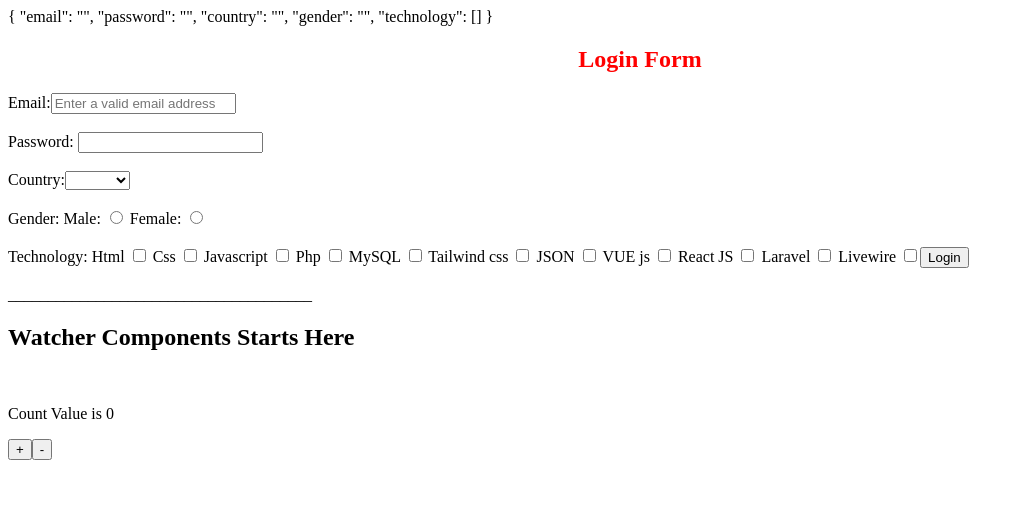
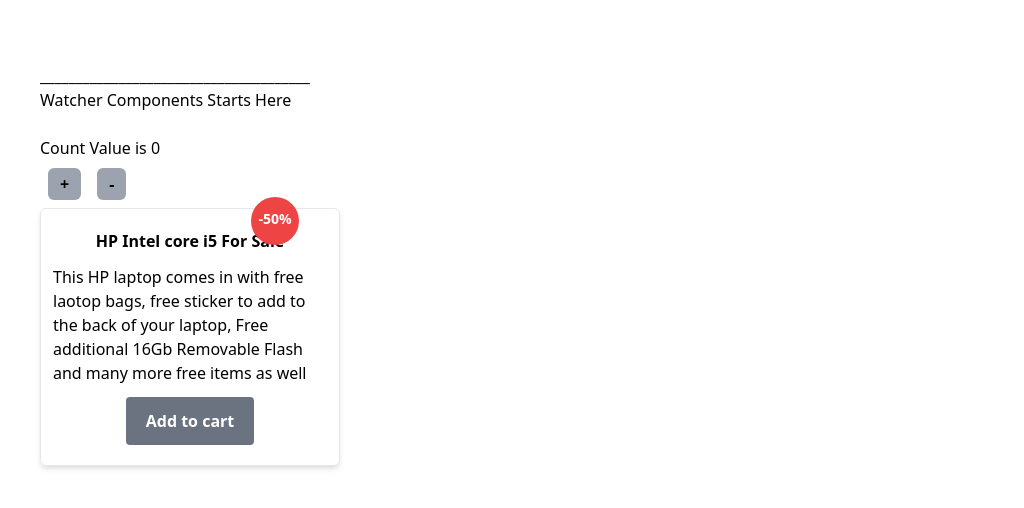
Before and after one commit to sanusiaz/clitut1, a Vue app: page / in a window 1280 px wide. Shown: the top 508 px of the page, without its empty margins (0-1024 px from the left). Built offline with nearby package versions, Linux system fonts and the light colour scheme.

Commit message:
Working with names slots

```diff
--- a/public/index.html
+++ b/public/index.html
@@ -6,12 +6,16 @@
     <meta name="viewport" content="width=device-width,initial-scale=1.0">
     <link rel="icon" href="<%= BASE_URL %>favicon.ico">
     <title><%= htmlWebpackPlugin.options.title %></title>
+
+    <!-- Tailwind css CDN -->
+    <link rel="stylesheet" href="https://unpkg.com/tailwindcss@2.2.19/dist/tailwind.min.css" />
+
   </head>
   <body>
     <noscript>
       <strong>We're sorry but <%= htmlWebpackPlugin.options.title %> doesn't work properly without JavaScript enabled. Please enable it to continue.</strong>
     </noscript>
-    <div id="app"></div>
+    <div id="app" class="p-10"></div>
     <!-- built files will be auto injected -->
   </body>
 </html>
--- a/src/App.vue
+++ b/src/App.vue
@@ -8,8 +8,35 @@
     <InputComponent :passUserName="getUserName()" name="Sanusi Abdulazeez"></InputComponent>
   </div> -->
 
-  <LoginFormComponent></LoginFormComponent>
+  <!-- <LoginFormComponent></LoginFormComponent> -->
   <WatcherComponentVue></WatcherComponentVue>
+  <div class="grid grid-cols-4 place-content-center place-items-cemter m-auto">
+    <SlotsComponent>
+      <template v-slot:header>
+        <div>
+          HP Intel core i5 For Sale
+        </div>
+      </template>
+
+      <template v-slot:main>
+        <div>
+            This HP laptop comes in with free laotop bags, free sticker to add to the back of your laptop, Free additional 16Gb Removable Flash and many more free items as well
+        </div>
+      </template>
+
+      <template v-slot:discount>
+        <div class="absolute -top-3 right-10 bg-red-500 text-white font-semibold rounded-full h-12 w-12 flex justify-center align-middle item-center text-sm p-3">
+           <span> -50%</span>
+        </div>
+      </template>
+
+      <template v-slot:footer>
+        <div>
+          <button class="bg-gray-500 text-white text-center font-semibold py-3 px-5 rounded">Add to cart</button>
+        </div>
+      </template>
+    </SlotsComponent>
+  </div>
 </template>
 
 <script>
@@ -17,7 +44,8 @@
 // import HomeComponent from './components/HomeComponent.vue'
 // import ChildComponent from './components/ChildComponent.vue'
 // import InputComponent from './components/InputComponent.vue'
-import LoginFormComponent from './components/LoginFormComponent.vue'
+// import LoginFormComponent from './components/LoginFormComponent.vue'
+import SlotsComponent from './components/SlotsComponent.vue';
 import WatcherComponentVue from './components/WatcherComponent.vue'
 
   export default {
@@ -33,12 +61,13 @@
       }
     },
     components: {
-      // HomeComponent,
-      // ChildComponent,
-      // InputComponent,
-      LoginFormComponent,
-      WatcherComponentVue
-    },
+    // HomeComponent,
+    // ChildComponent,
+    // InputComponent,
+    // LoginFormComponent,
+    WatcherComponentVue,
+    SlotsComponent
+},
 
     methods: {
       getUserName(name) {
@@ -48,5 +77,8 @@
 }
 </script>
 
-<style >
+<style scoped>
+.cart-wrapper {
+
+}
 </style>
--- /dev/null
+++ b/src/components/SlotsComponent.vue
@@ -0,0 +1,18 @@
+<template>
+    <div class="border border-gray-200 relative rounded-md p-3 py-5 shadow-md transition-all duration-200 hover:shadow-lg hover:translate-y-5 hover:duration-200 flex place-items-center flex-col gap-3">
+        <div class="font-semibold text-center">
+            <slot name="header">Header Slot Component</slot>
+        </div>
+        <slot name="main">Default Main Slots Components</slot>
+
+        <slot name="discount">-50%</slot>
+
+        <slot name="footer">Default Footer Components</slot>
+    </div>
+</template>
+
+<script>
+export default {
+    name: 'SlotsComponent',
+}
+</script>
--- a/src/components/WatcherComponent.vue
+++ b/src/components/WatcherComponent.vue
@@ -4,8 +4,8 @@
         ______________________________________
         <h2>Watcher Components Starts Here</h2> <br>
         <p>Count Value is {{ count }}</p>
-        <button @click="increaseCount()">+</button>
-        <button @click="decreaseCount()">-</button>
+        <button class="p-3 bg-gray-400 text-black font-semibold m-2 py-1 rounded-md" @click="increaseCount()">+</button>
+        <button class="p-3 bg-gray-400 text-black font-semibold m-2 py-1 rounded-md" @click="decreaseCount()">-</button>
     </div>
 </template>
 
```
